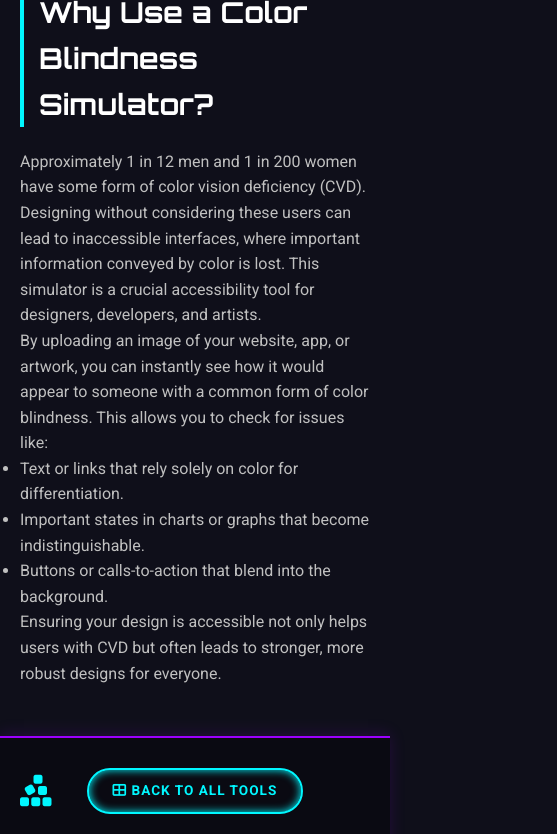
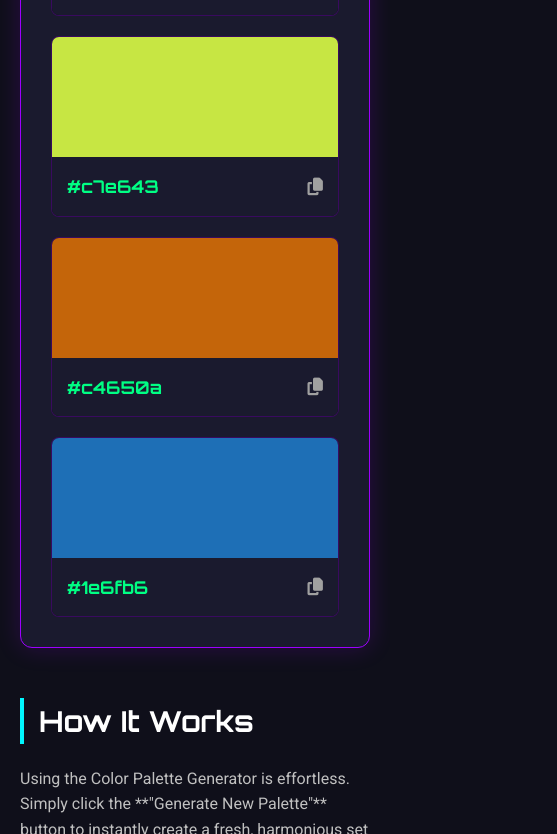
Before and after one commit to Too-CraftPro/Tool-CraftPro, a plain HTML site: page tool-palette-generator.html in a window 390 px wide. Shown: the part 802-1636 px from the top of the page, 557 px wide, since content can reach past the window. Drawn offline with Linux system fonts and the light colour scheme.

Commit message:
Update tool-palette-generator.html

```diff
--- a/tool-palette-generator.html
+++ b/tool-palette-generator.html
@@ -4,9 +4,9 @@
     <meta charset="UTF-8">
     <meta name="viewport" content="width=device-width, initial-scale=1.0">
 
-    <title>Color Blindness Simulator - Test Your Designs | ToolCraft Pro</title>
-    <meta name="description" content="A free online tool to simulate different types of color blindness (Protanopia, Deuteranopia, etc.). Upload an image to see how it appears to people with color vision deficiency.">
-    <meta name="keywords" content="color blindness simulator, color vision deficiency, cvd, protanopia, deuteranopia, tritanopia, accessibility tool, design testing">
+    <title>Color Palette Generator - Create & Discover Color Schemes | ToolCraft Pro</title>
+    <meta name="description" content="A free, instant color palette generator. Discover beautiful color schemes for your design projects, get hex codes, and create harmonious palettes with a single click.">
+    <meta name="keywords" content="color palette generator, color scheme, color picker, hex codes, design tool, color palette, color wheel, free color tool">
 
     <link rel="icon" href="favicon.ico" type="image/x-icon">
     <link rel="stylesheet" href="https://cdnjs.cloudflare.com/ajax/libs/font-awesome/6.5.1/css/all.min.css">
@@ -24,6 +24,7 @@
         :root { --neon-blue: #00f7ff; --neon-pink: #ff00c3; --neon-purple: #9d00ff; --neon-green: #00ff84; --dark-bg: #0F0F1A; --card-bg: #1A1A2E; }
         .neon-text { text-shadow: 0 0 5px var(--neon-blue), 0 0 10px var(--neon-blue), 0 0 15px var(--neon-blue), 0 0 20px var(--neon-pink); }
         .btn { display: inline-block; padding: 10px 24px; border-radius: 50px; font-weight: bold; text-transform: uppercase; letter-spacing: 1px; transition: all 0.3s ease; cursor: pointer; border: 2px solid transparent; font-size: 0.85rem; }
+        .btn:disabled { cursor: not-allowed; opacity: 0.5; }
         .btn-neon { background-color: var(--neon-blue); color: var(--dark-bg); box-shadow: 0 0 10px var(--neon-blue), 0 0 20px var(--neon-blue); }
         .btn-neon:hover:not(:disabled) { background-color: var(--neon-pink); color: #fff; box-shadow: 0 0 15px var(--neon-pink), 0 0 30px var(--neon-pink), 0 0 5px #fff inset; transform: translateY(-3px); }
         .btn-outline-neon { background-color: transparent; color: var(--neon-blue); border-color: var(--neon-blue); box-shadow: 0 0 8px var(--neon-blue) inset; }
@@ -58,52 +59,32 @@
         .tool-header h1 { font-size: 2.5rem; margin-bottom: 10px; }
         .tool-header .breadcrumb { font-size: 0.9rem; color: #A0A0A0; }
         .tool-header .breadcrumb a { color: var(--neon-blue); }
-        .tool-interface-container { background-color: var(--card-bg); padding: 30px; border-radius: 12px; border: 1px solid var(--neon-purple); box-shadow: 0 0 25px rgba(157, 0, 255, 0.2); }
+        .tool-interface-container { background-color: var(--card-bg); padding: 30px; border-radius: 12px; border: 1px solid var(--neon-purple); box-shadow: 0 0 25px rgba(157, 0, 255, 0.2); max-width: 900px; margin: 0 auto; }
 
-        /* --- Color Blindness Simulator Styles --- */
-        .upload-box { border: 3px dashed var(--neon-purple); border-radius: 12px; padding: 40px 20px; text-align: center; cursor: pointer; transition: all 0.3s ease; background-color: #0F0F1A; }
-        .upload-box:hover, .upload-box.dragover { border-color: var(--neon-pink); background-color: #1A1A2E; }
-        .upload-box i { font-size: 3rem; color: var(--neon-blue); margin-bottom: 15px; }
-        .upload-box p { font-size: 1.1rem; }
-        #image-input { display: none; }
-
-        #simulator-ui { display: none; }
-        .simulation-grid { display: grid; grid-template-columns: repeat(auto-fit, minmax(280px, 1fr)); gap: 20px; }
-        .simulation-view { background: #0F0F1A; padding: 15px; border-radius: 8px; border: 1px solid var(--neon-blue); }
-        .simulation-view h3 { font-size: 1.2rem; text-align: center; color: var(--neon-blue); }
-        .simulation-view img { width: 100%; height: auto; border-radius: 4px; }
-
-        .tool-controls { text-align: center; margin-top: 25px; }
-
-        /* SVG filters for color blindness simulation */
-        svg#color-filters { position: absolute; height: 0; width: 0; }
+        /* --- Color Palette Generator Styles --- */
+        .tool-actions { text-align: center; margin-bottom: 25px; }
+        .palette-display-grid { display: grid; grid-template-columns: repeat(auto-fit, minmax(150px, 1fr)); gap: 20px; }
+        .color-card { background-color: #0F0F1A; border-radius: 8px; overflow: hidden; border: 1px solid rgba(157, 0, 255, 0.3); transition: all 0.3s ease; }
+        .color-card:hover { transform: translateY(-5px); box-shadow: 0 8px 20px rgba(0, 247, 255, 0.15); }
+        .color-swatch { height: 120px; cursor: pointer; }
+        .color-info { padding: 15px; display: flex; justify-content: space-between; align-items: center; background: #1A1A2E; }
+        .hex-code { font-family: 'Orbitron', sans-serif; font-size: 1.1rem; color: var(--neon-green); }
+        .copy-icon { font-size: 1.1rem; color: #A0A0A0; cursor: pointer; transition: color 0.3s ease; }
+        .copy-icon:hover { color: var(--neon-blue); }
 
         .content-section { max-width: 900px; margin: 50px auto; color: #C0C0C0; }
         .content-section h2 { font-size: 1.8rem; border-left: 4px solid var(--neon-blue); padding-left: 15px; }
+        .faq-item { background: var(--card-bg); margin-bottom: 10px; border-radius: 8px; }
+        .faq-question { padding: 15px; cursor: pointer; font-weight: bold; font-size: 1.1rem; position: relative; }
+        .faq-question::after { content: '\f078'; font-family: "Font Awesome 6 Free"; font-weight: 900; position: absolute; right: 20px; transition: transform 0.3s ease; }
+        .faq-item.active .faq-question::after { transform: rotate(180deg); }
+        .faq-answer { max-height: 0; overflow: hidden; padding: 0 15px; transition: max-height 0.4s ease; }
+
+        @media (max-width: 991px) { .tool-nav-icons a { font-size: 1.2rem; } }
+        @media (max-width: 767px) { .tool-nav-icons a:not(:first-child):not(.active) { display: none; } .tool-page-footer .container, .footer-left { flex-direction: column; } .footer-right { margin-top: 10px; } }
     </style>
 </head>
 <body>
-
-    <!-- SVG Filters Definition -->
-    <svg id="color-filters">
-        <defs>
-            <filter id="normal">
-                <feColorMatrix type="matrix" values="1 0 0 0 0  0 1 0 0 0  0 0 1 0 0  0 0 0 1 0" />
-            </filter>
-            <filter id="protanopia">
-                <feColorMatrix type="matrix" values="0.567 0.433 0 0 0   0.558 0.442 0 0 0   0 0.242 0.758 0 0   0 0 0 1 0" />
-            </filter>
-            <filter id="deuteranopia">
-                <feColorMatrix type="matrix" values="0.625 0.375 0 0 0   0.7 0.3 0 0 0   0 0.3 0.7 0 0   0 0 0 1 0" />
-            </filter>
-            <filter id="tritanopia">
-                <feColorMatrix type="matrix" values="0.95 0.05 0 0 0   0 0.433 0.567 0 0   0 0.475 0.525 0 0   0 0 0 1 0" />
-            </filter>
-            <filter id="achromatopsia">
-                <feColorMatrix type="matrix" values="0.299 0.587 0.114 0 0   0.299 0.587 0.114 0 0   0.299 0.587 0.114 0 0   0 0 0 1 0" />
-            </filter>
-        </defs>
-    </svg>
 
     <header>
         <div class="container">
@@ -129,68 +110,53 @@
         <section class="tool-header">
             <div class="container">
                 <nav class="breadcrumb" aria-label="breadcrumb">
-                    <a href="index.html">Home</a> &gt; <a href="index.html#color-tools-section">Color Tools</a> &gt; <span class="current">Color Blindness Simulator</span>
+                    <a href="index.html">Home</a> &gt; <a href="index.html#color-tools-section">Color Tools</a> &gt; <span class="current">Color Palette Generator</span>
                 </nav>
-                <h1><span class="neon-text">Color Blindness</span> Simulator</h1>
-                <p class="subtitle">See your designs through the eyes of users with color vision deficiency.</p>
+                <h1>Color Palette <span class="neon-text">Generator</span></h1>
+                <p class="subtitle">Instantly create beautiful color schemes for your projects.</p>
             </div>
         </section>
 
         <div class="container">
             <div class="tool-interface-container">
-                <input type="file" id="image-input" accept="image/jpeg, image/png, image/gif, image/webp">
-
-                <div id="upload-container">
-                    <div id="upload-box" class="upload-box">
-                        <i class="fas fa-eye"></i>
-                        <p><strong>Drag & Drop</strong> your image here to simulate</p>
-                        <span>or click to select a file</span>
+                <div class="tool-actions">
+                    <button id="generate-btn" class="btn btn-neon"><i class="fas fa-sync-alt"></i> Generate New Palette</button>
+                </div>
+                <div id="palette-grid" class="palette-display-grid">
+                    <!-- Color cards will be generated here by JavaScript -->
+                </div>
             </div>
         </div>
 
-                <div id="simulator-ui">
-                    <div class="simulation-grid">
-                        <div class="simulation-view">
-                            <h3>Normal Vision</h3>
-                            <img id="img-normal" src="">
+        <section class="neon-section">
+            <div class="container">
+                <div class="content-section">
+                    <h2>How It Works</h2>
+                    <p>Using the Color Palette Generator is effortless. Simply click the **"Generate New Palette"** button to instantly create a fresh, harmonious set of five colors. Each color is displayed with its corresponding hexadecimal (hex) code. To use a color, click the copy icon next to its hex code to copy it to your clipboard instantly. Hit the spacebar on your keyboard for a fast way to generate new palettes!</p>
                 </div>
-                        <div class="simulation-view">
-                            <h3>Protanopia (Red-Blind)</h3>
-                            <img id="img-protanopia" src="">
+                <div class="content-section">
+                    <h2>About Our Color Palette Generator</h2>
+                    <p>Whether you're a web designer, a graphic artist, a developer, or anyone working on a creative project, choosing the right colors is crucial. This tool is designed to spark your creativity and speed up your design process. It provides you with well-matched color schemes, taking the guesswork out of color theory. From vibrant and bold to subtle and professional, you can generate endless combinations until you find the perfect one for your brand, website, or artwork.</p>
                 </div>
-                        <div class="simulation-view">
-                            <h3>Deuteranopia (Green-Blind)</h3>
-                            <img id="img-deuteranopia" src="">
+                <div class="content-section">
+                    <h2>Frequently Asked Questions (FAQ)</h2>
+                    <div class="faq-list">
+                        <div class="faq-item">
+                            <h3 class="faq-question">How are the color palettes generated?</h3>
+                            <div class="faq-answer"><p>Our generator uses algorithms to create aesthetically pleasing color schemes. While the base colors are random, the process is designed to generate combinations that work well together, providing a solid starting point for any design project. Future versions will include options for complementary, analogous, and triadic schemes.</p></div>
                         </div>
-                        <div class="simulation-view">
-                            <h3>Tritanopia (Blue-Blind)</h3>
-                            <img id="img-tritanopia" src="">
+                        <div class="faq-item">
+                            <h3 class="faq-question">What is a hex code?</h3>
+                            <div class="faq-answer"><p>A hex code is a six-digit hexadecimal number used in HTML, CSS, and design software to represent a specific color. For example, `#FFFFFF` is white and `#000000` is black. Our tool provides these codes for easy integration into your digital projects.</p></div>
                         </div>
-                        <div class="simulation-view">
-                            <h3>Achromatopsia (Monochrome)</h3>
-                            <img id="img-achromatopsia" src="">
-                        </div>
-                    </div>
-                    <div class="tool-controls">
-                        <button id="reset-btn" class="btn btn-outline-neon"><i class="fas fa-sync"></i> Try Another Image</button>
+                         <div class="faq-item">
+                            <h3 class="faq-question">Can I lock a color and generate others around it?</h3>
+                            <div class="faq-answer"><p>This feature is on our development roadmap! We are working on an update that will allow you to "lock" one or more colors you like and generate new colors that are complementary to your selection. Stay tuned for more advanced features.</p></div>
                         </div>
                     </div>
                 </div>
             </div>
-        <div class="container">
-             <div class="content-section">
-                <h2>Why Use a Color Blindness Simulator?</h2>
-                <p>Approximately 1 in 12 men and 1 in 200 women have some form of color vision deficiency (CVD). Designing without considering these users can lead to inaccessible interfaces, where important information conveyed by color is lost. This simulator is a crucial accessibility tool for designers, developers, and artists.</p>
-                <p>By uploading an image of your website, app, or artwork, you can instantly see how it would appear to someone with a common form of color blindness. This allows you to check for issues like:
-                    <ul>
-                        <li>Text or links that rely solely on color for differentiation.</li>
-                        <li>Important states in charts or graphs that become indistinguishable.</li>
-                        <li>Buttons or calls-to-action that blend into the background.</li>
-                    </ul>
-                Ensuring your design is accessible not only helps users with CVD but often leads to stronger, more robust designs for everyone.
-                </p>
-            </div>
-        </div>
+        </section>
     </main>
 
     <footer class="tool-page-footer">
@@ -209,66 +175,93 @@
             </div>
         </div>
         <div class="copyright">
-            <p>© 2025 ToolCraft Pro. All rights reserved.</p>
+            <p>© 2025 <a href="/">ToolCraft</a> Pro. All rights reserved.</p>
         </div>
     </footer>
 
     <script>
-        // --- Core Color Blindness Simulator Logic ---
-        const uploadContainer = document.getElementById('upload-container');
-        const imageInput = document.getElementById('image-input');
-        const simulatorUI = document.getElementById('simulator-ui');
-        const resetBtn = document.getElementById('reset-btn');
+        // --- FAQ Accordion Logic ---
+        document.querySelectorAll('.faq-question').forEach(button => {
+            button.addEventListener('click', () => {
+                const faqItem = button.parentElement;
+                faqItem.classList.toggle('active');
+                const faqAnswer = faqItem.querySelector('.faq-answer');
+                if (faqItem.classList.contains('active')) {
+                    faqAnswer.style.maxHeight = faqAnswer.scrollHeight + 'px';
+                } else {
+                    faqAnswer.style.maxHeight = '0px';
+                }
+            });
+        });
 
-        const imageTargets = {
-            normal: document.getElementById('img-normal'),
-            protanopia: document.getElementById('img-protanopia'),
-            deuteranopia: document.getElementById('img-deuteranopia'),
-            tritanopia: document.getElementById('img-tritanopia'),
-            achromatopsia: document.getElementById('img-achromatopsia'),
+        // --- Core Color Palette Generator Logic ---
+        const generateBtn = document.getElementById('generate-btn');
+        const paletteGrid = document.getElementById('palette-grid');
+
+        const generatePalette = () => {
+            paletteGrid.innerHTML = ''; // Clear existing palette
+            for (let i = 0; i < 5; i++) {
+                const randomColor = getRandomHexColor();
+                const colorCard = document.createElement('div');
+                colorCard.classList.add('color-card');
+
+                colorCard.innerHTML = `
+                    <div class="color-swatch" style="background-color: ${randomColor}" title="Click to copy ${randomColor}"></div>
+                    <div class="color-info">
+                        <span class="hex-code">${randomColor}</span>
+                        <i class="fas fa-copy copy-icon" title="Copy hex code"></i>
+                    </div>
+                `;
+                paletteGrid.appendChild(colorCard);
+            }
         };
 
-        // --- Event Listeners ---
-        uploadContainer.addEventListener('click', () => imageInput.click());
-        uploadContainer.addEventListener('dragover', (e) => { e.preventDefault(); uploadContainer.firstElementChild.classList.add('dragover'); });
-        uploadContainer.addEventListener('dragleave', () => { uploadContainer.firstElementChild.classList.remove('dragover'); });
-        uploadContainer.addEventListener('drop', (e) => {
-            e.preventDefault();
-            uploadContainer.firstElementChild.classList.remove('dragover');
-            if (e.dataTransfer.files.length) handleImageFile(e.dataTransfer.files[0]);
-        });
-        imageInput.addEventListener('change', (e) => { if (e.target.files.length) handleImageFile(e.target.files[0]); });
-        resetBtn.addEventListener('click', resetTool);
+        const getRandomHexColor = () => {
+            return '#' + Math.floor(Math.random() * 16777215).toString(16).padStart(6, '0');
+        };
 
-        function handleImageFile(file) {
-            if (!file.type.startsWith('image/')) return;
+        // Event delegation for copy functionality
+        paletteGrid.addEventListener('click', (e) => {
+            const target = e.target;
+            let hexCode;
+            let copyElement;
 
-            const reader = new FileReader();
-            reader.onload = (e) => {
-                const imageUrl = e.target.result;
-                displaySimulations(imageUrl);
-                uploadContainer.style.display = 'none';
-                simulatorUI.style.display = 'block';
-            };
-            reader.readAsDataURL(file);
+            if (target.classList.contains('copy-icon')) {
+                hexCode = target.previousElementSibling.textContent;
+                copyElement = target;
+            } else if (target.classList.contains('color-swatch')) {
+                hexCode = target.nextElementSibling.querySelector('.hex-code').textContent;
+                copyElement = target.nextElementSibling.querySelector('.copy-icon');
             }
 
-        function displaySimulations(imageUrl) {
-            for (const key in imageTargets) {
-                const imgElement = imageTargets[key];
-                imgElement.src = imageUrl;
-                imgElement.style.filter = `url(#${key})`;
+            if (hexCode && copyElement) {
+                navigator.clipboard.writeText(hexCode).then(() => {
+                    const originalIcon = copyElement.className;
+                    copyElement.className = 'fas fa-check';
+                    copyElement.style.color = 'var(--neon-green)';
+
+                    setTimeout(() => {
+                        copyElement.className = originalIcon;
+                        copyElement.style.color = ''; // Revert to original color
+                    }, 1500);
+                }).catch(err => {
+                    console.error('Failed to copy text: ', err);
+                });
             }
+        });
+
+        // Generate on button click
+        generateBtn.addEventListener('click', generatePalette);
+
+        // Generate with spacebar
+        document.body.addEventListener('keyup', (e) => {
+            if(e.code === 'Space' && !e.target.matches('input, textarea')) {
+                generatePalette();
             }
+        });
 
-        function resetTool() {
-            uploadContainer.style.display = 'block';
-            simulatorUI.style.display = 'none';
-            imageInput.value = '';
-            for (const key in imageTargets) {
-                imageTargets[key].src = '';
-            }
-        }
+        // Generate initial palette on page load
+        generatePalette();
 
     </script>
 </body>
```
Lines whose indentation alone changed are shown as unchanged.
